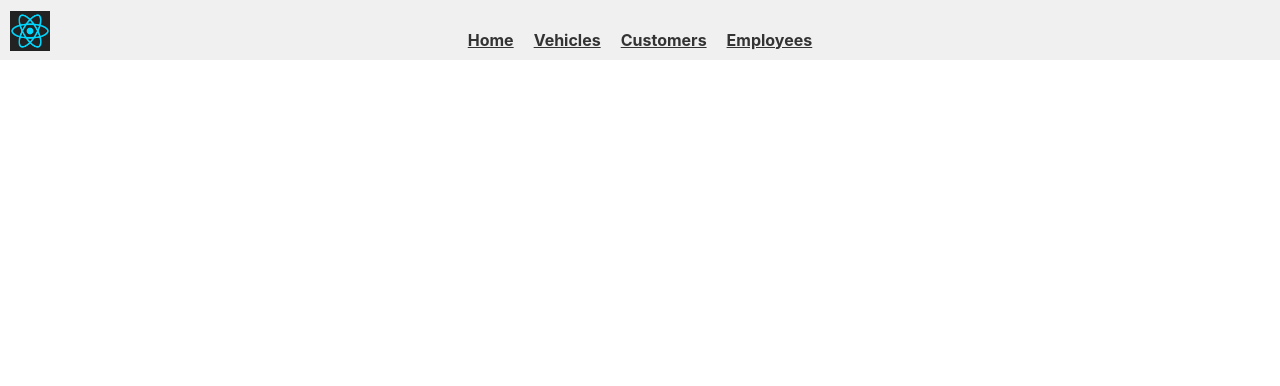
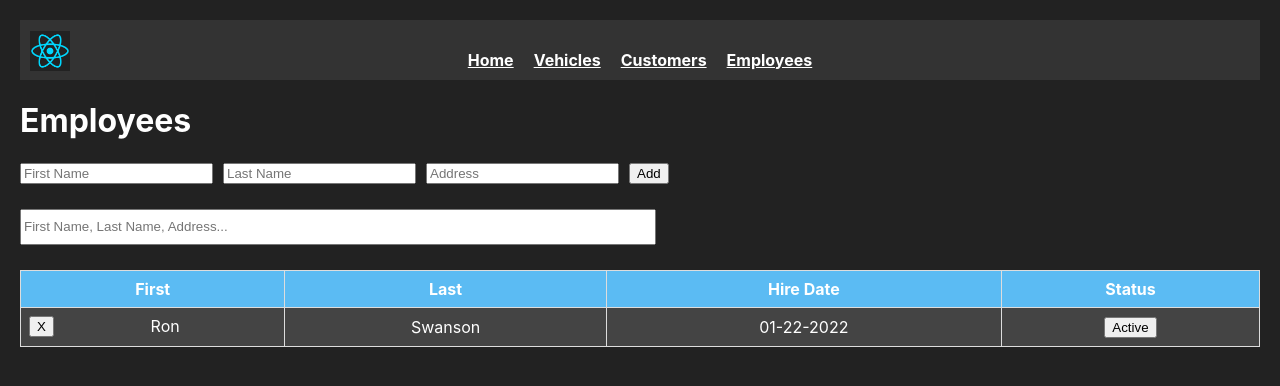
Before and after one commit to lsimmo25/Phase-2-Project, a React (Create React App) app: page /employees in a window 1280 px wide. Shown: the top 386 px of the page. Built offline with nearby package versions, Linux system fonts and the light colour scheme; data requests are answered from the project's data file.

Commit message:
employee page setup

```diff
--- a/db.json
+++ b/db.json
@@ -54,8 +54,9 @@
       "id": "1",
       "first": "Ron",
       "last": "Swanson",
-      "hire-date": "01-22-2022",
-      "status": "active"
+      "hireDate": "01-22-2022",
+      "status": "active",
+      "active": true
     }
   ]
 }
--- a/src/App.css
+++ b/src/App.css
@@ -1,17 +1,23 @@
+body {
+  background-color: #222;
+  color: #fff;
+  padding: 20px
+}
+
 nav {
-  background-color: #f0f0f0;
+  background-color: #333;
   padding: 10px;
   text-align: center;
 }
 
 nav a {
-  color: #333;
+  color: #fff;
   margin: 0 10px;
   font-weight: bold;
 }
 
 nav a:hover {
-  color: #555;
+  color: #bbb;
 }
 
 img {
@@ -27,19 +33,22 @@ table {
 
 th {
   border: 1px solid #ddd;
-  background-color: #f0f0f0;
+  background-color: #5bbbf3;
   padding: 8px;
-  text-align: center
+  text-align: center;
+  color: #fff
 }
 
 td {
   border: 1px solid #ddd;
   padding: 8px;
   text-align: center;
+  background-color: #444;
+  color: #fff
 }
 
 tr:nth-child(even) {
-  background-color: #f2f2f2;
+  background-color: #555;
 }
 
 input {
@@ -47,3 +56,31 @@ input {
   padding-right: 10px;
   margin-right: 10px;
 }
+
+.container {
+  max-width: 800px;
+  margin: 0 auto;
+  margin-top: 50px;
+  padding: 20px;
+  background-color: #333;
+  padding-top: 20px;
+  padding-bottom: 20px;
+  color: #fff;
+}
+
+header {
+  background-color: #5bbbf3;
+  color: #fff;
+  padding: 10px;
+  margin-top: 0;
+}
+
+section h2 {
+  font-size: 24px;
+  margin: 0;
+}
+
+section h2 a {
+  color: #5bbbf3;
+  text-decoration: none;
+}
--- a/src/App.js
+++ b/src/App.js
@@ -15,6 +15,7 @@ function App() {
   const [searchCustomers, setSearchCustomers] = useState("")
   const [customers, setCustomers] = useState([])
   const [employees, setEmployees] = useState([])
+  const [searchEmployees, setSearchEmployees] = useState("")
 
   useEffect(() => {
     fetch(`http://localhost:4000/vehicles`)
@@ -48,12 +49,25 @@ function App() {
     customer.address.toLowerCase().includes(searchCustomers.toLowerCase())
   )
 
+  const searchEmployeeResult = employees.filter(employee =>
+    employee.first.toLowerCase().includes(searchEmployees.toLowerCase()) ||
+    employee.last.toLowerCase().includes(searchEmployees.toLowerCase()) ||
+    employee.hireDate.toLowerCase().includes(searchEmployees.toLowerCase())
+  )
+
   return (
     <Router>
       <div className="App">
         <NavBar />
         <Routes>
-          <Route path="/" element={<HomePage vehicles={vehicles} customers={customers} employees={employees} />} />
+          <Route path="/" element={
+            <HomePage
+              vehicles={vehicles}
+              customers={customers}
+              employees={employees}
+            />
+          }
+          />
           <Route path="/vehicle-inventory" element={
             <VehiclePage
               vehicles={searchVehicleResult}
@@ -69,11 +83,18 @@ function App() {
               setCustomers={setCustomers}
               searchCustomers={searchCustomers}
               setSearchCustomers={setSearchCustomers}
-
             />
           }
           />
-          <Route path="/employees" element={<EmployeesPage />} />
+          <Route path="/employees" element={
+            <EmployeesPage
+              employees={searchEmployeeResult}
+              setEmployees={setEmployees}
+              searchEmployees={searchEmployees}
+              setSearchEmployees={setSearchEmployees}
+            />
+          }
+          />
         </Routes>
       </div>
     </Router>
--- a/src/Pages/CustomersPage.js
+++ b/src/Pages/CustomersPage.js
@@ -3,7 +3,7 @@ import CustomerList from "../components/CustomerList";
 import CustomerSearch from "../components/CustomerSearch";
 import AddCustomerForm from "../components/AddCustomerForm";
 
-function CustomerPage({ customers, setCustomers, setSearchCustomers, searchCustomers }) {
+function CustomerPage({ customers, setCustomers, searchCustomers, setSearchCustomers }) {
 
     return (
         <div>
--- a/src/Pages/EmployeesPage.js
+++ b/src/Pages/EmployeesPage.js
@@ -1,9 +1,21 @@
-import React from "react";
+import React, { useState } from "react";
+import EmployeeList from "../components/EmployeeList";
+import EmployeeSearch from "../components/EmployeeSearch";
+import AddEmployeeForm from "../components/AddEmployeeForm";
 
-function EmployeesPage() {
+function EmployeesPage({ employees, setEmployees, searchEmployees, setSearchEmployees}) {
 
     return (
-        <></>
+        <div>
+            <h1>Employees</h1>
+            <AddEmployeeForm setEmployees={setEmployees} employees={employees} />
+            <section>
+                <EmployeeSearch employees={employees} setSearchEmployees={setSearchEmployees} searchEmployees={searchEmployees} />
+            </section>
+            <section>
+                <EmployeeList employees={employees} setEmployees={setEmployees} />
+            </section>
+        </div>
     )
 }
 
--- a/src/Pages/HomePage.js
+++ b/src/Pages/HomePage.js
@@ -8,7 +8,7 @@ function Home({ vehicles, customers, employees }) {
     const totalEmployees = employees.length
 
     return(
-        <div style={{textAlign: "center"}}>
+        <div style={{textAlign: "center"}} className="container">
             <header>
                 <h1>Dealership Statistics</h1>
             </header>
@@ -16,10 +16,10 @@ function Home({ vehicles, customers, employees }) {
                 <h2>Total Vehicles: <Link to="/vehicle-inventory">{totalVehicles}</Link></h2>
             </section>
             <section>
-                <h2>Active Customers: <Link to="/customers">{totalCustomers}</Link></h2>
+                <h2>Total Customers: <Link to="/customers">{totalCustomers}</Link></h2>
             </section>
             <section>
-                <h2>Active Employees: <Link to="/employees">{totalEmployees}</Link></h2>
+                <h2>Total Employees: <Link to="/employees">{totalEmployees}</Link></h2>
             </section>
         </div>
     )
--- /dev/null
+++ b/src/components/AddEmployeeForm.js
@@ -0,0 +1,51 @@
+import React, { useState } from "react";
+
+function AddEmployeeForm({ setEmployees, employees }) {
+
+    const defaultForm = {
+        first: "",
+        last: "",
+        hireDate: "",
+        status: ""
+    }
+
+    const [newEmployee, setNewEmployee] = useState(defaultForm)
+
+    const handleChange = (e) => {
+        setNewEmployee({
+            ...newEmployee,
+            [e.target.name]: e.target.value
+        })
+    }
+
+    const handleAddEmployee = () => {
+        console.log("employee added", newEmployee)
+
+        fetch(`http://localhost:4000/employees`, {
+            method: "POST",
+            headers: {
+                "Content-Type": "application/json"
+            },
+            body: JSON.stringify(newEmployee)
+        })
+        .then(r => r.json())
+        .then(addedEmployee => {
+            setEmployees([...employees, addedEmployee])
+            setNewEmployee(defaultForm)
+        })
+        .catch(error => console.log(error))
+    }
+
+    return (
+        <form className="add-employee-form">
+            <section>
+                <input placeholder="First Name" name="first" value={newEmployee.first} onChange={handleChange}></input>
+                <input placeholder="Last Name" name="last" value={newEmployee.last} onChange={handleChange}></input>
+                <input placeholder="Address" name="address" value={newEmployee.address} onChange={handleChange}></input>
+                <button type="button" onClick={handleAddEmployee}>Add</button>
+            </section>
+        </form>
+    )
+}
+
+export default AddEmployeeForm
--- /dev/null
+++ b/src/components/EmployeeCard.js
@@ -0,0 +1,45 @@
+import React, { useState } from "react";
+
+function EmployeeCard({ id, setEmployees, first, last, hireDate, status }) {
+
+    const [isActive, setIsActive] = useState(true)
+
+    const handleDelete = () => {
+        fetch(`http://localhost:4000/employees/${id}`, {
+            method: "DELETE"
+        })
+        .then(() => {
+            setEmployees(prevEmployees => prevEmployees.filter(prevEmployee => prevEmployee.id !== id))
+        })
+    }
+
+    const handleStatus = () => {
+        fetch(`http://localhost:4000/employees/${id}`, {
+            method: "PATCH",
+            headers: {
+                "Content-Type": "application/json"
+            },
+            body: JSON.stringify({ active: !isActive})
+        })
+        .then(r => r.json())
+        .then(() => {
+            setIsActive(!isActive)
+        })
+
+        .catch(error => console.log(error))
+    }
+
+    return (
+        <tbody>
+            <tr>
+                <td><button type="button" style={{float: "left"}} onClick={handleDelete}>X</button>{first}</td>
+                <td>{last}</td>
+                <td>{hireDate}</td>
+                <td><button type="button" onClick={handleStatus}>{isActive ? "Active" : "Inactive"}</button></td>
+            </tr>
+        </tbody>
+
+    )
+}
+
+export default EmployeeCard
--- /dev/null
+++ b/src/components/EmployeeList.js
@@ -0,0 +1,23 @@
+import React from "react";
+import EmployeeCard from "./EmployeeCard.js"
+
+function EmployeeList({ employees, setEmployees }) {
+
+    return (
+        <table>
+            <thead>
+                <tr>
+                    <th>First</th>
+                    <th>Last</th>
+                    <th>Hire Date</th>
+                    <th>Status</th>
+                </tr>
+            </thead>
+            {employees.map(employee => (
+                    <EmployeeCard key={employee.id} {...employee} setEmployees={setEmployees} employees={employees}/>
+                ))}
+        </table>
+    )
+}
+
+export default EmployeeList
--- /dev/null
+++ b/src/components/EmployeeSearch.js
@@ -0,0 +1,18 @@
+import React, { useState } from "react";
+
+function EmployeeSearch({ searchEmployees, setSearchEmployees }) {
+
+
+    return(
+        <input
+            placeholder="First Name, Last Name, Address..."
+            onChange={(e) => setSearchEmployees(e.target.value)}
+            type="text"
+            value={searchEmployees}
+            style={{marginTop: "25px", width: "50%", height: "30px"}}
+        >
+        </input>
+    )
+}
+
+export default EmployeeSearch
```
Lines whose indentation alone changed are shown as unchanged.
